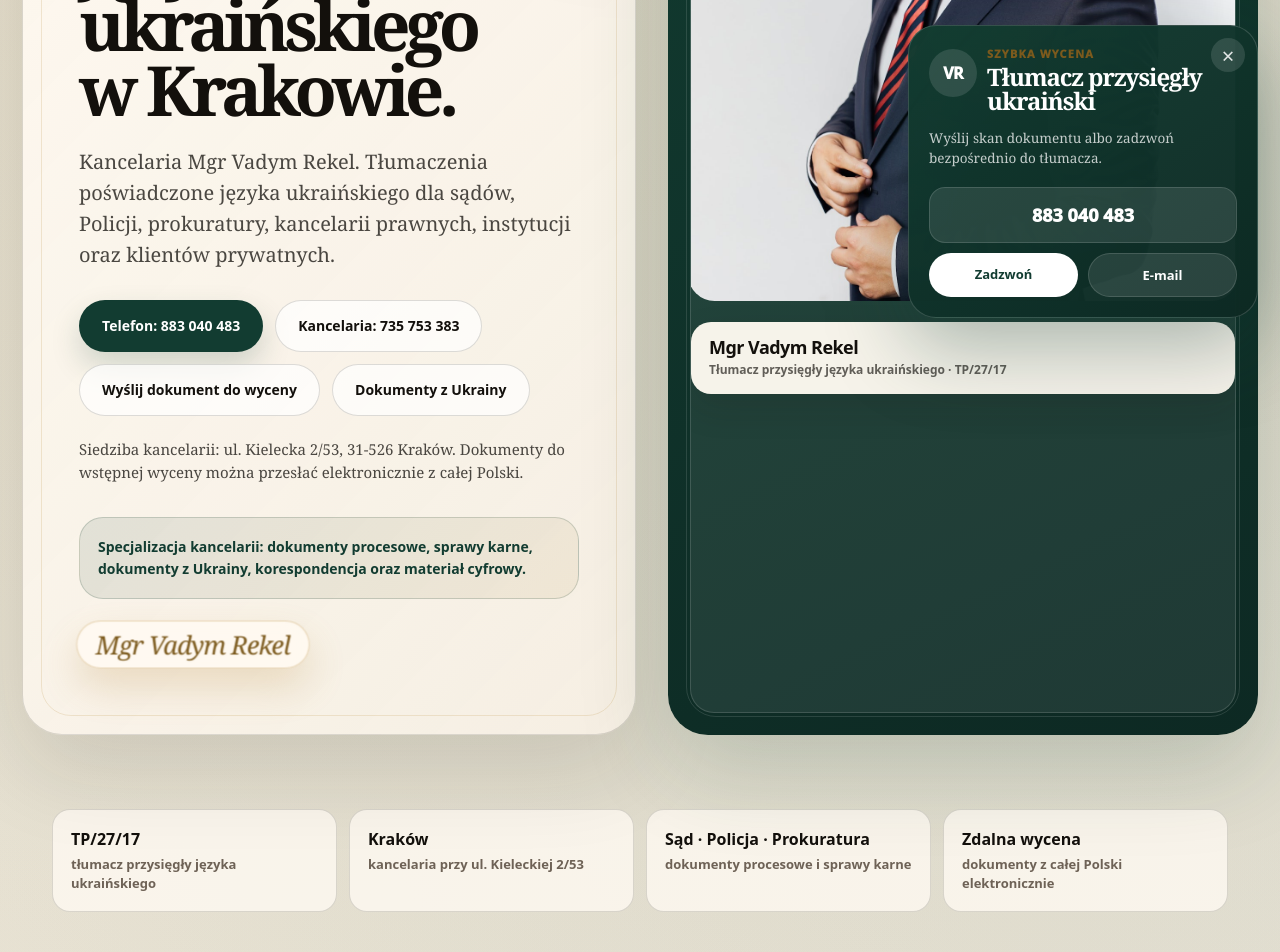
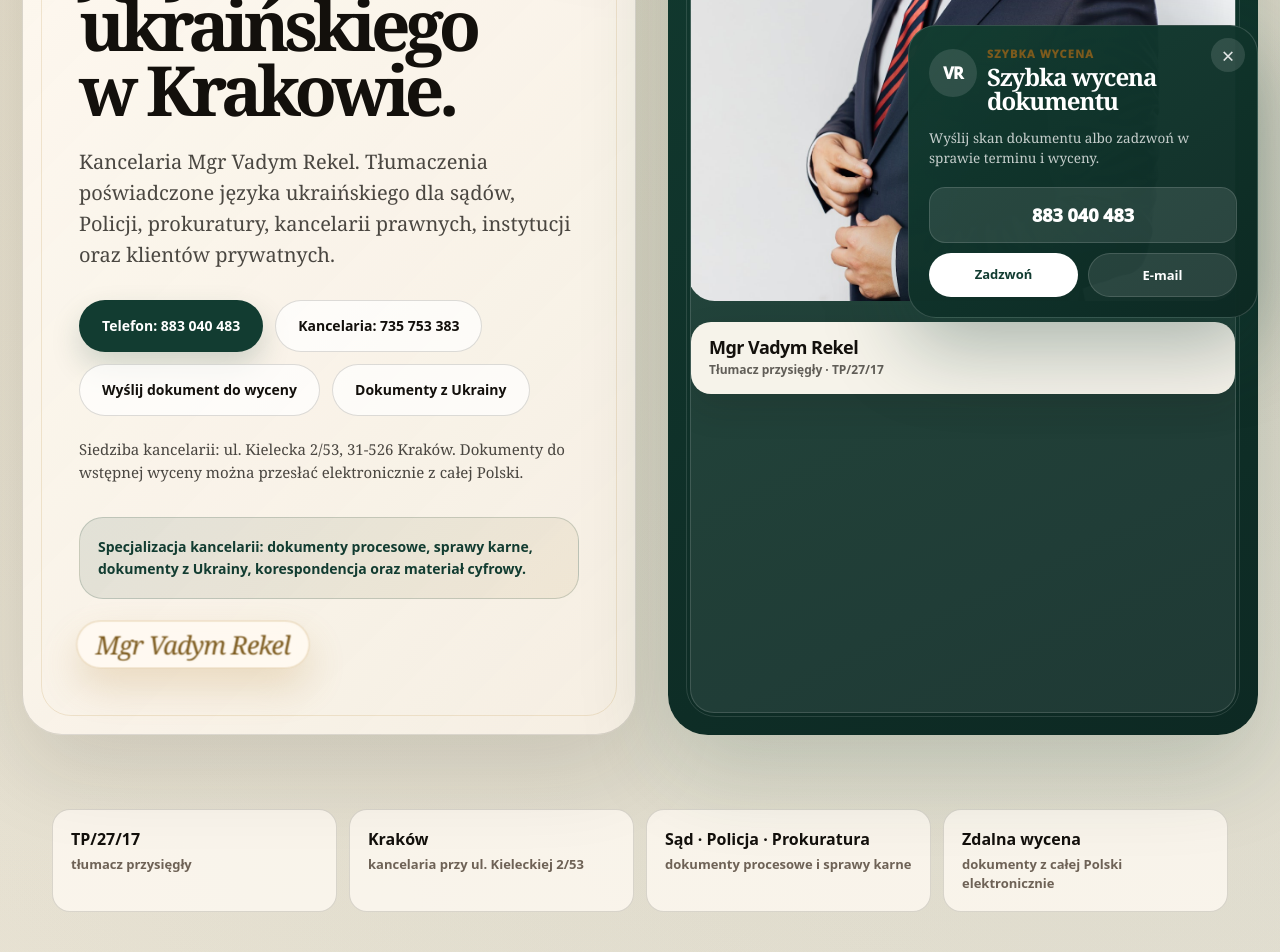
Before and after one commit to tzdh4c2pyw-tech/vadym-rekel-tlumacz, a Next.js app: page / in a window 1280 px wide. Shown: the part 460-1412 px from the top of the page. Built offline with nearby package versions, Linux system fonts and the light colour scheme.

Commit message:
Reduce homepage repetition and refine contact wording

```diff
--- a/app/page.tsx
+++ b/app/page.tsx
@@ -8,7 +8,7 @@ export const metadata: Metadata = {
     "Tłumacz przysięgły języka ukraińskiego w Krakowie. Tłumaczenia poświadczone dla sądów, Policji, prokuratury, kancelarii prawnych oraz klientów prywatnych.",
   keywords: [
     "tłumacz przysięgły ukraiński Kraków",
-    "tłumacz przysięgły języka ukraińskiego",
+    "tłumacz przysięgły",
     "tłumaczenia przysięgłe ukraiński",
     "tłumacz ukraiński sąd",
     "tłumacz ukraiński Policja",
@@ -32,7 +32,7 @@ export const metadata: Metadata = {
         url: `${siteUrl}/images/vadym%20rekel.jpg`,
         width: 1200,
         height: 630,
-        alt: "Mgr Vadym Rekel - tłumacz przysięgły języka ukraińskiego"
+        alt: "Mgr Vadym Rekel - tłumacz przysięgły"
       }
     ]
   }
@@ -125,7 +125,7 @@ const cityLinks = [
 const qualificationCards = [
   {
     title: "TP/27/17",
-    text: "Wpis na listę tłumaczy przysięgłych języka ukraińskiego. Podstawowa kwalifikacja kancelarii."
+    text: "Wpis na listę tłumaczy przysięgłych. Podstawowa kwalifikacja kancelarii."
   },
   {
     title: "Prawo i nowe technologie",
@@ -155,30 +155,30 @@ const processCards = [
 const officePhotos = [
   {
     src: "/images/kancelaria%20tlumacza%20przysieglego%20stanowisko%20pracy%20vadym%20rekel.jpeg",
-    alt: "Mgr Vadym Rekel przy stanowisku pracy tłumacza przysięgłego języka ukraińskiego w Krakowie",
+    alt: "Mgr Vadym Rekel przy stanowisku pracy w kancelarii w Krakowie",
     title: "Stanowisko pracy",
     featured: true,
     emphasis: true
   },
   {
     src: "/images/kancelaria%20tlumacza%20przysieglego%20stanowisko%20administracyjne%20vadym%20rekel.jpeg",
-    alt: "Stanowisko administracyjne kancelarii tłumacza przysięgłego języka ukraińskiego w Krakowie",
+    alt: "Stanowisko administracyjne kancelarii w Krakowie",
     title: "Administracja",
     featured: true
   },
   {
     src: "/images/kancelaria-tlumacza-przysieglego-ukrainski-krakow-vadym-rekel-01.jpg",
-    alt: "Kancelaria tłumacza przysięgłego języka ukraińskiego w Krakowie",
+    alt: "Kancelaria tłumacza przysięgłego w Krakowie",
     title: "Kancelaria w Krakowie"
   },
   {
     src: "/images/biuro-tlumacza-przysieglego-jezyk-ukrainski-krakow-vadym-rekel.jpg",
-    alt: "Biuro tłumacza przysięgłego języka ukraińskiego w Krakowie",
+    alt: "Biuro kancelarii tłumacza przysięgłego w Krakowie",
     title: "Biuro kancelarii"
   },
   {
     src: "/images/stanowisko-tlumacza-przysieglego-ukrainski-krakow-macbook-pro-vadym-rekel.jpg",
-    alt: "Stanowisko pracy tłumacza przysięgłego języka ukraińskiego",
+    alt: "Stanowisko pracy tłumacza przysięgłego",
     title: "Praca z dokumentami"
   },
   {
@@ -232,7 +232,7 @@ export default function HomePage() {
   const structuredData = {
     "@context": "https://schema.org",
     "@type": "ProfessionalService",
-    name: "Kancelaria Mgr Vadym Rekel - tłumacz przysięgły języka ukraińskiego",
+    name: "Kancelaria Mgr Vadym Rekel - tłumacz przysięgły",
     image: `${siteUrl}/images/vadym%20rekel.jpg`,
     url: siteUrl,
     telephone: expertPhoneHref,
@@ -2541,11 +2541,11 @@ footer {
           <figure className="portrait">
             <img
               src="/images/vadym%20rekel.jpg"
-              alt="Mgr Vadym Rekel tłumacz przysięgły języka ukraińskiego Kraków"
+              alt="Mgr Vadym Rekel, tłumacz przysięgły w Krakowie"
             />
             <figcaption>
               <strong>Mgr Vadym Rekel</strong>
-              <span>Tłumacz przysięgły języka ukraińskiego · TP/27/17</span>
+              <span>Tłumacz przysięgły · TP/27/17</span>
             </figcaption>
           </figure>
         </aside>
@@ -2555,7 +2555,7 @@ footer {
         <div className="trust-inner">
           <div className="trust-item">
             <strong>TP/27/17</strong>
-            tłumacz przysięgły języka ukraińskiego
+            tłumacz przysięgły
           </div>
           <div className="trust-item">
             <strong>Kraków</strong>
@@ -2698,8 +2698,8 @@ footer {
       <section className="section">
         <SectionHeading
           label="Kwalifikacje"
-          title="TP/27/17 jako główny fundament zaufania."
-          text="Kwalifikacje dodatkowe wzmacniają profil specjalistyczny. Podstawą pozostaje formalny status tłumacza przysięgłego języka ukraińskiego."
+          title="TP/27/17 jako formalny fundament zaufania."
+          text="Kwalifikacje dodatkowe wzmacniają profil specjalistyczny. Podstawą pozostaje formalny status tłumacza przysięgłego."
         />
 
         <div className="grid-3">
@@ -2732,7 +2732,7 @@ footer {
               href={href}
               key={href}
               className="city-link"
-              aria-label={`Tłumacz przysięgły ukraiński ${city}`}
+              aria-label={`Szybka wycena dokumentu ${city}`}
             >
               {city}
             </a>
@@ -2908,12 +2908,12 @@ footer {
           <div className="floating-mark">VR</div>
           <div>
             <span className="compact-kicker">Szybka wycena</span>
-            <h2>Tłumacz przysięgły ukraiński</h2>
+            <h2>Szybka wycena dokumentu</h2>
           </div>
         </div>
 
         <p>
-          Wyślij skan dokumentu albo zadzwoń bezpośrednio do tłumacza.
+          Wyślij skan dokumentu albo zadzwoń w sprawie terminu i wyceny.
         </p>
 
         <a className="floating-phone" href={`tel:${expertPhoneHref}`}>
```
